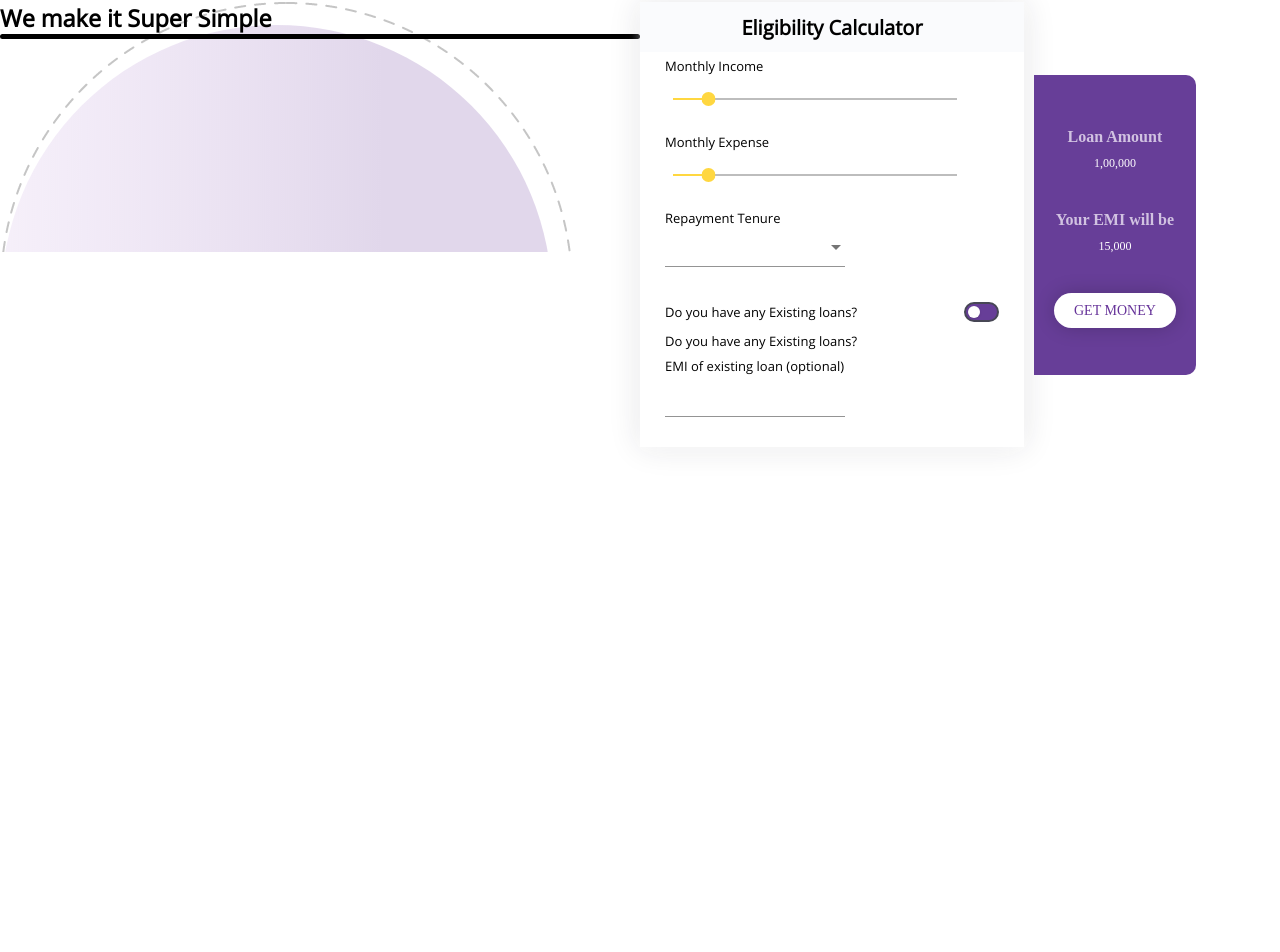
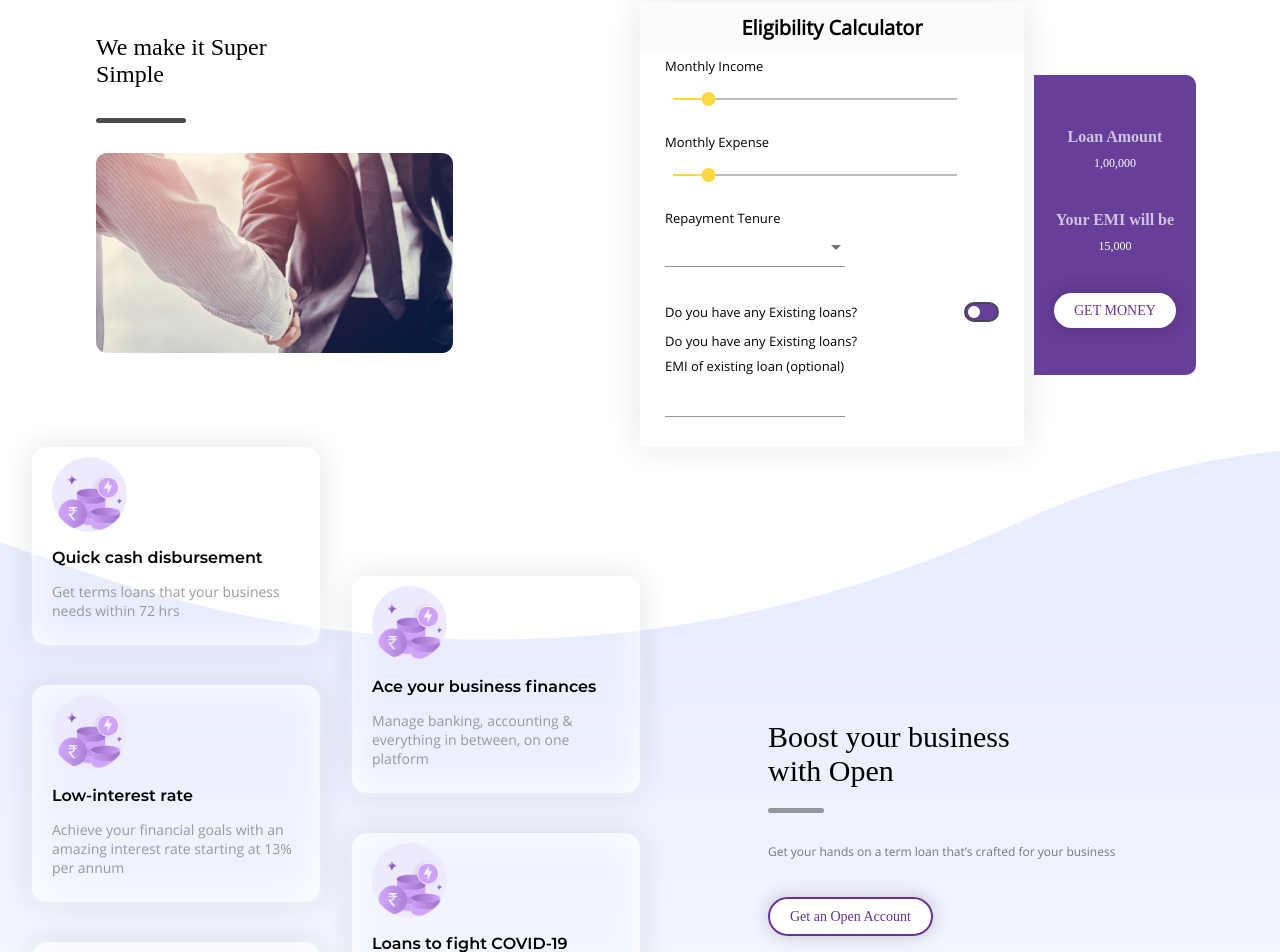
Before and after one commit to devsandeep26/open_assignment, an Angular app: page / in a window 1280 px wide. Shown: the part 119-1071 px from the top of the page. Before the commit the page ends 800 px from the top, so only its background shows below. Built offline with nearby package versions, Linux system fonts and the light colour scheme; a web font is replaced by a local one.

Commit message:
added more font and enhancements in hero section

```diff
--- a/src/app/app.component.html
+++ b/src/app/app.component.html
@@ -24,15 +24,19 @@
 </section>
 <section id="home">
   <div class="flex_container">
-    <div class="section_left_container">
+    <div class="container-md-2">
       <div class="hero_section">
         <div class="hero_text">
           <h3>We make it Super Simple</h3>
           <div class="underline"></div>
         </div>
+        <div class="img_container">
+          <img src="../assets/img/collect_img-video.png" alt="">
+          <!-- <div class="hero_img"></div> -->
         </div>
       </div>
-    <div class="section_right_container">
+    </div>
+    <div class="container-md-2">
       <div class="flex_container align_center">
         <div class="card">
           <div class="card_header">
@@ -64,12 +68,11 @@
             <p class="header">Do you have any Existing loans?</p>
             <span class="input_label">EMI of existing loan (optional)</span>
             <mat-form-field class="example-full-width">
-            <!-- <mat-label>EMI of existing loan (optional)</mat-label> -->
-            <input matInput value="">
+              <input matInput value="" />
             </mat-form-field>
           </div>
         </div>
-      <div class="message_card ">
+        <div class="message_card">
           <div class="message_container">
             <div class="message">
               <h4>Loan Amount</h4>
@@ -88,3 +91,66 @@
     </div>
   </div>
 </section>
+<section id="features">
+  <div class="flex_container">
+    <div class="container-md-2">
+      <div class="flex_container align_center">
+        <div class="container-md-2">
+          <div class="info-box">
+            <img src="../assets/img/Get Paid Instantly.png" alt="" />
+            <h6>Quick cash disbursement</h6>
+            <p>Get terms loans that your business needs within 72 hrs</p>
+          </div>
+          <div class="info-box">
+            <img src="../assets/img/Get Paid Instantly.png" alt="" />
+            <h6>Low-interest rate</h6>
+            <p>
+              Achieve your financial goals with an amazing interest rate
+              starting at 13% per annum
+            </p>
+          </div>
+          <div class="info-box">
+            <img src="../assets/img/Get Paid Instantly.png" alt="" />
+            <h6>Zero Paperwork</h6>
+            <p>
+              Get started instantly by submitting only your basic details & bank
+              statements
+            </p>
+          </div>
+        </div>
+        <div class="container-md-2">
+          <div class="info-box">
+            <img src="../assets/img/Get Paid Instantly.png" alt="" />
+            <h6>Ace your business finances</h6>
+            <p>
+              Manage banking, accounting & everything in between, on one
+              platform
+            </p>
+          </div>
+          <div class="info-box">
+            <img src="../assets/img/Get Paid Instantly.png" alt="" />
+            <h6>Loans to fight COVID-19</h6>
+            <p>
+              Zero EMI for first 3 months on Back-to-Business loans of upto 1
+              lakh
+            </p>
+          </div>
+        </div>
+      </div>
+    </div>
+    <div class="container-md-2 flex_container align_center">
+      <!-- <div class=""> -->
+        <div class="text_container">
+          <h4>Boost your business with Open</h4>
+          <div class="underline"></div>
+          <p>Get your hands on a term loan that’s crafted for your business</p>
+          <div class="btn-container">
+            <a href="" class="border-button btn-fill btn-white purple-border"
+              >Get an Open Account</a
+            >
+          </div>
+        <!-- </div> -->
+      </div>
+    </div>
+  </div>
+</section>
--- a/src/app/app.component.scss
+++ b/src/app/app.component.scss
@@ -27,9 +27,25 @@
 }
 
 .hero_section {
-  height: 250px;
-  background: transparent url("../assets/img/blob-small.png") 0% 0% no-repeat
-    padding-box;
+  // height: 250px;
+  // background: transparent url("../assets/img/blob-small.png") 0% 0% no-repeat
+  //   padding-box;
+  padding: 5% 15%;
+  .hero_text {
+    h3 {
+      font-family: monteserrat_medium;
+      font-weight: 400;
+      font-size: 1.2rem;
+      width: 50%;
+      margin-bottom: 1.5rem;
+    }
+  }
+  .img_container {
+    margin-top: 1.5rem;
+    img {
+      height: 200px;
+    }
+  }
 }
 
 .card {
@@ -88,3 +104,32 @@
     }
   }
 }
+
+
+#features {
+  background: transparent url("../assets/img/sol_wave_bg.png") 0% 0% no-repeat
+  padding-box;
+  height: auto;
+}
+
+.text_container {
+  padding: 5% 20%;
+    h4 {
+      font-family: monteserrat_medium;
+      width: 80%;
+      font-size: 1.5rem;
+      font-weight: 400;
+      margin-bottom: 1rem;
+    }
+    .underline {
+      background: #707070;
+      width: 15%;
+      margin-bottom: 1.5rem;
+    }
+
+    p {
+      color: #777777;
+      font-size: .6rem;
+      margin-bottom: 2rem;
+    }
+}
--- a/src/app/app.module.ts
+++ b/src/app/app.module.ts
@@ -9,6 +9,7 @@ import { MatSelectModule } from '@angular/material/select';
 import { FormsModule, ReactiveFormsModule } from '@angular/forms';
 import { MatInputModule } from '@angular/material/input';
 import { MatFormFieldModule } from "@angular/material/form-field";
+import { CUSTOM_ELEMENTS_SCHEMA } from '@angular/core';
 
 @NgModule({
   declarations: [AppComponent],
@@ -20,10 +21,11 @@ import { MatFormFieldModule } from "@angular/material/form-field";
     MatSelectModule,
     FormsModule,
     ReactiveFormsModule,
+    MatFormFieldModule,
     MatInputModule,
-    MatFormFieldModule
   ],
   providers: [],
   bootstrap: [AppComponent],
+  schemas: [CUSTOM_ELEMENTS_SCHEMA]
 })
 export class AppModule {}
--- a/src/styles.scss
+++ b/src/styles.scss
@@ -10,23 +10,29 @@
   src: url(../src/assets/fonts/Montserrat-Medium.ttf);
 }
 
+@font-face {
+  font-family: monteserrat_semibold;
+  src: url(../src/assets/fonts/Montserrat-SemiBold.ttf);
+}
+
 * {
   margin: 0;
   padding: 0;
 }
 
-html, body {
+html,
+body {
   height: 100%;
   font-family: openSansRegular;
   font-size: 20px;
 }
 
-
 .underline {
   height: 5px;
-  width: 100%;
+  width:20%;
   background-color: #000000;
   border-radius: 5px;
+  opacity: 70%;
 }
 mat-slider {
   width: 300px;
@@ -37,14 +43,14 @@ mat-slider {
   font-family: monteserrat_medium;
   padding: 10px 20px;
   border-radius: 25px;
-  font-size: .7rem;
+  font-size: 0.7rem;
 }
 
 .btn-fill {
   background-color: #663399;
   color: #ffffff;
-  box-shadow: 0 0 20px 0 rgba(0,0,0,.2);
-  background: linear-gradient(90deg,#9f62c9 0,#639 100%);
+  box-shadow: 0 0 20px 0 rgba(0, 0, 0, 0.2);
+  background: linear-gradient(90deg, #9f62c9 0, #639 100%);
   border: transparent;
 }
 
@@ -52,6 +58,9 @@ mat-slider {
   color: #663399;
   background: #ffffff;
   text-decoration: none;
+}
+.purple-border {
+  border: 2px solid #663399;
 }
 
 .flex_container {
@@ -61,12 +70,7 @@ mat-slider {
 .align_center {
   align-items: center;
 }
-
-.section_left_container {
-  max-width: 50%;
-  flex: 0 0 50%;
-}
-.section_right_container {
+.container-md-2 {
   max-width: 50%;
   flex: 0 0 50%;
 }
@@ -84,7 +88,7 @@ mat-slider {
   position: relative;
   margin: 0;
   border: 2px solid #474755;
-	background: #673E98;
+  background: #673e98;
   transition: all 0.2s ease;
 
   &:after {
@@ -119,3 +123,29 @@ mat-slider {
 ::ng-deep .mat-accent .mat-slider-thumb {
   background-color: #663399;
 }
+
+.info-box {
+  padding: 10px 20px;
+  border-radius: 15px;
+  box-shadow: inset 0 1px 40px 0 #fff, 0 2px 10px 0 rgba(255, 255, 255, 0.5),
+    0 0 30px 0 rgba(35, 33, 50, 0.12);
+  max-width: 350px;
+  margin-bottom: 40px;
+  margin-left: 10%;
+
+  img {
+    max-width: 100%;
+    height: 75px;
+    margin-bottom: 10px;
+  }
+  h6 {
+    font-family: monteserrat_semibold;
+    font-size: 0.8rem;
+    margin-bottom: 15px;
+  }
+  p {
+    color: #999999;
+    font-size: 0.7rem;
+    margin-bottom: 15px;
+  }
+}
```
Also changed, not shown: src/assets/fonts/Montserrat-SemiBold.ttf (added), src/assets/img/Get Paid Instantly.png (added). Lines whose indentation alone changed are shown as unchanged.
